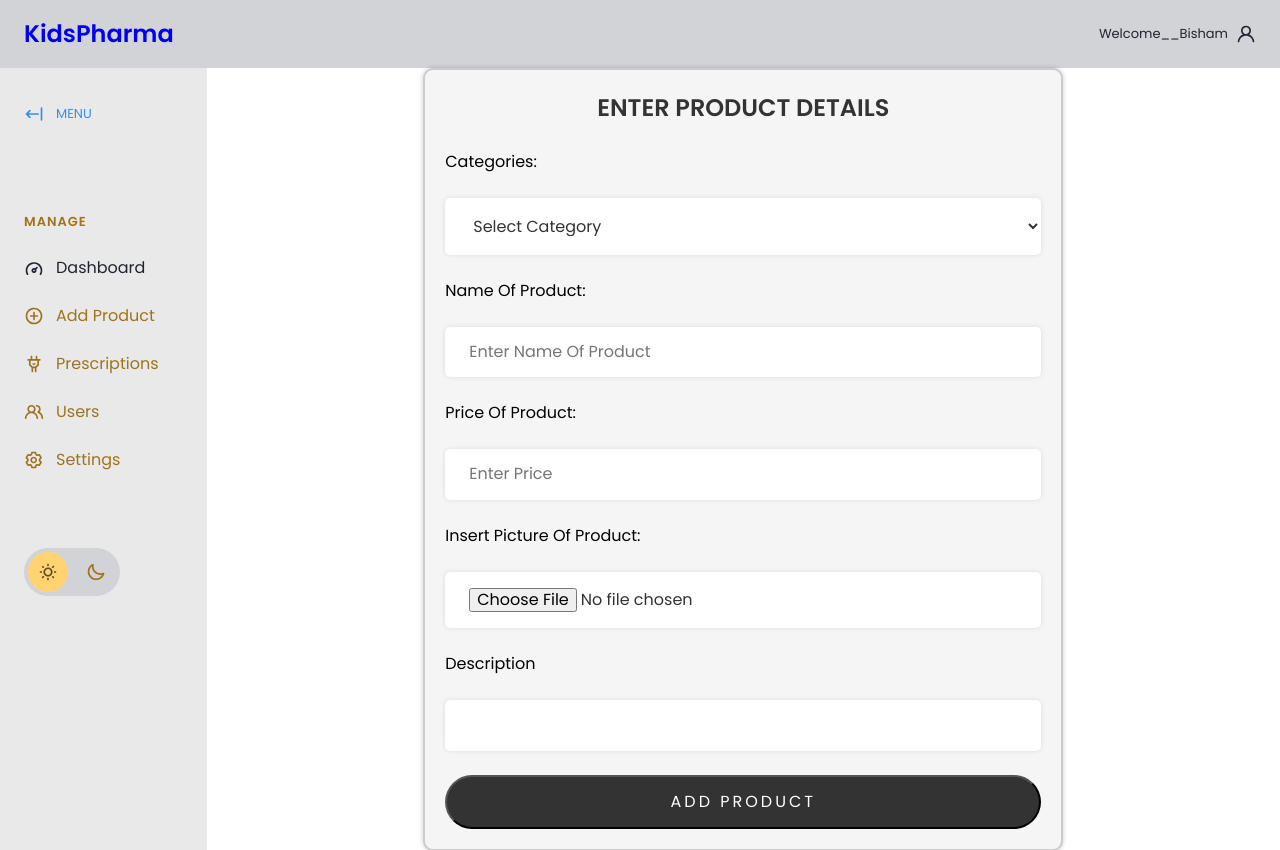
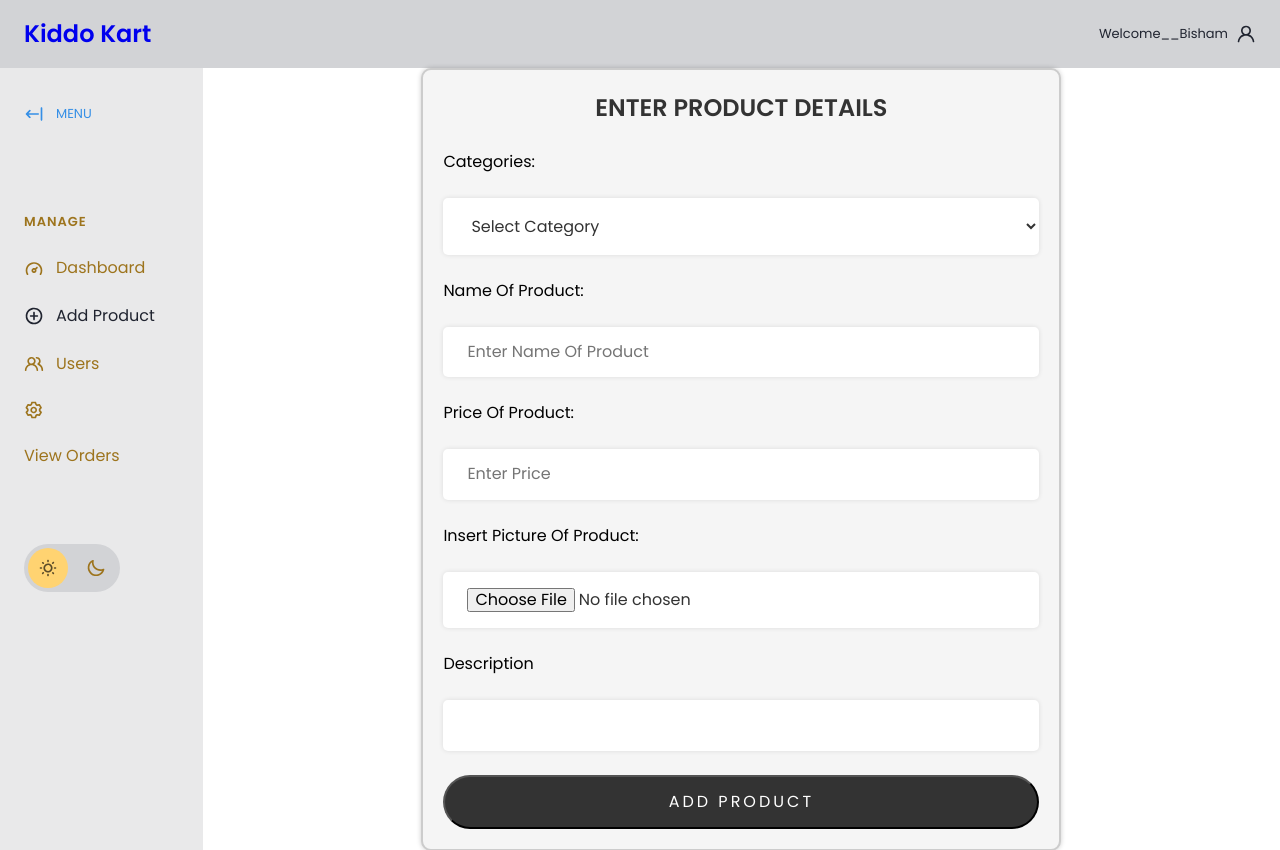
Before and after one commit to BishamThapaGithub/KiddoKart, a PHP site: page /php/addproduct.php in a window 1280 px wide. Shown: the top 850 px of the page. Run offline with PHP 8.4, Linux system fonts and the light colour scheme; data comes from the database, SQL or seed files in the repository; data that the repository does not hold is empty.

Commit message:
9/28/2023

```diff
--- /dev/null
+++ b/K-Pharma-main/K-Pharma-main/javascript/test.js
@@ -0,0 +1,2 @@
+// After successful login
+localStorage.setItem('isLoggedIn', true);
--- a/K-Pharma-main/K-Pharma-main/php/addproduct.php
+++ b/K-Pharma-main/K-Pharma-main/php/addproduct.php
@@ -209,7 +209,7 @@ if (isset($_GET['delete'])) {
          <ul>
             <li id="main-header__logo">
                <a href="index.html">
-                  <h1>KidsPharma</h1>
+                  <h1>Kiddo Kart</h1>
 
                </a>
             </li>
@@ -241,7 +241,7 @@ if (isset($_GET['delete'])) {
             <ul>
                <li class="menu-heading"><span>Manage</span></li>
                <li>
-                  <a href="" class="active">
+                  <a href="">
                      <svg>
                         <use xlink:href="#icon-dashboard"></use>
                      </svg>
@@ -249,21 +249,14 @@ if (isset($_GET['delete'])) {
                   </a>
                </li>
                <li>
-                  <a href="./addproduct.php">
+                  <a href="./addproduct.php" class="active">
                      <svg>
                         <use xlink:href="#icon-add"></use>
                      </svg>
                      <span>Add Product</span>
                   </a>
                </li>
-               <li>
-                  <a href="./prescriptionshow.php">
-                     <svg>
-                        <use xlink:href="#icon-plugins"></use>
-                     </svg>
-                     <span>Prescriptions</span>
-                  </a>
-               </li>
+
                <li>
                   <a href="userlist.php">
                      <svg>
@@ -277,7 +270,7 @@ if (isset($_GET['delete'])) {
                      <svg>
                         <use xlink:href="#icon-settings"></use>
                      </svg>
-                     <span>Settings</span>
+                     <span><a href="viewproducts.php">View Orders</a></span>
                   </a>
                </li>
 
--- a/K-Pharma-main/K-Pharma-main/php/myorder.php
+++ b/K-Pharma-main/K-Pharma-main/php/myorder.php
@@ -127,7 +127,7 @@ $username = $_SESSION['username']
             </div>
         </div>
         <?php
-if (isset($_POST['logout'])) {   session_unset();   session_destroy();   echo "<script> location.href='../signin.html'; </script>"; }
+if (isset($_POST['logout'])) {   session_unset();   session_destroy();  include('../test3.php'); echo "<script> location.href='../signin.html'; </script>"; }
 
 ?>
         <div class="admin-product-form-container">
--- /dev/null
+++ b/K-Pharma-main/K-Pharma-main/test2.php
@@ -0,0 +1,2 @@
+<script>localStorage.setItem('isLoggedIn', 1);
+console.log("test2.php")</script>
--- /dev/null
+++ b/K-Pharma-main/K-Pharma-main/test3.php
@@ -0,0 +1,4 @@
+<script>localStorage.setItem('isLoggedIn', 0);
+ localStorage.removeItem('isLoggedIn')
+
+</script>
```
Also changed, not shown: K-Pharma-main/K-Pharma-main/homepage.php (+42 -9 lines), K-Pharma-main/K-Pharma-main/php/login.php (+7 -3 lines).
